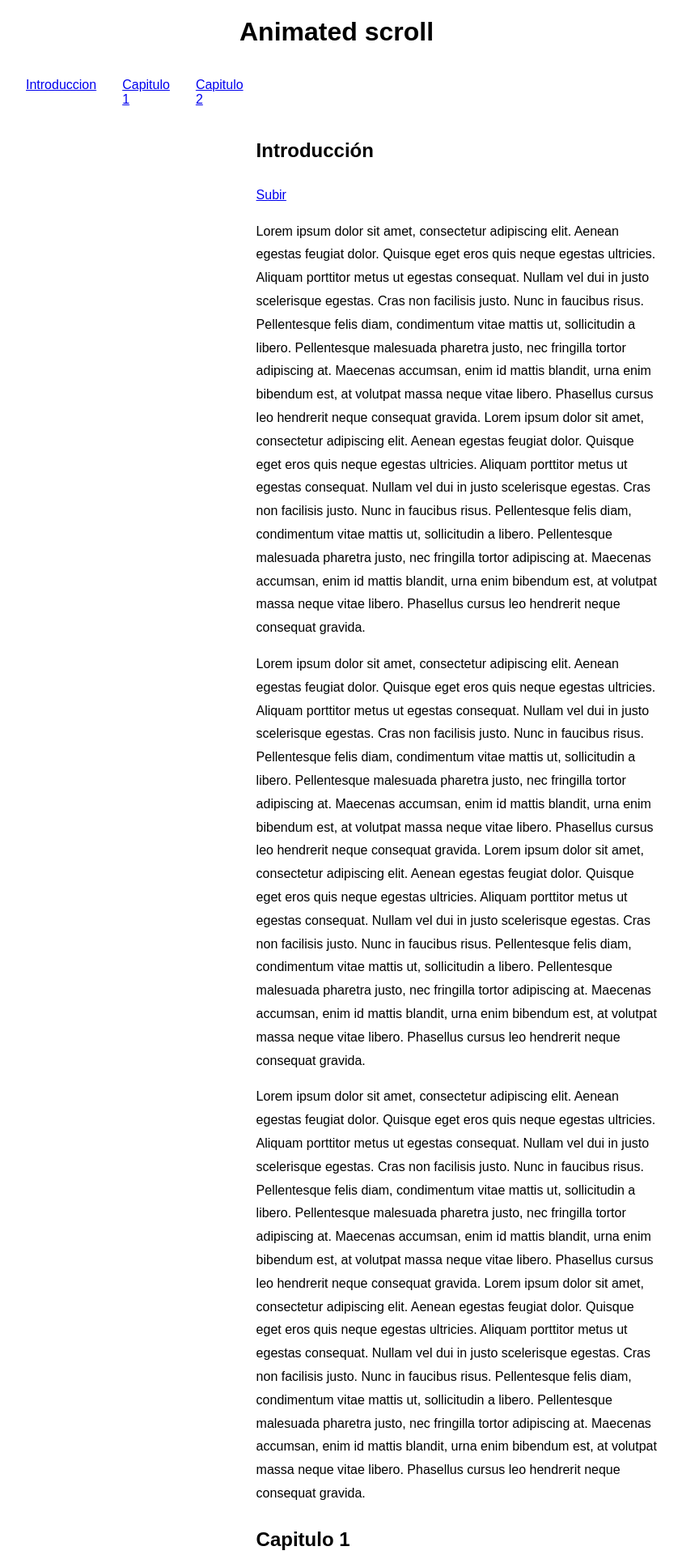
After one commit to JoshuaFrontEnd/Proyecto-Final-JS-desde-0, a web app: file public/animated-scroll.html in a window 1280 px wide. The commit adds this page. Shown: the top 1920 px of the page at 81% size, without its empty margins (224-1067 px from the left). Run offline with its HTML, style and script files only (its server is not run), Linux system fonts and the light colour scheme.

Commit message:
Estructura de archivos base para ejercicio de Scroll Animado

```diff
--- a/dev/pug/index.pug
+++ b/dev/pug/index.pug
@@ -3,3 +3,4 @@ block main
 	h1 Proyecto final Javascript Desde Cero
 	ul
 		li: a(href="/lightbox.html") Lightbox
+		li: a(href="/animated-scroll.html") Animated-Scroll
--- /dev/null
+++ b/dev/scss/animated-scroll.scss
@@ -0,0 +1,23 @@
+.animated-scroll__content,
+.animated-scroll__menu {
+  width : 80%;
+  max-width : 800px;
+  margin-left: auto;
+  margin-right: auto;
+}
+
+.animated-scroll__menu {
+  display : flex;
+  list-style: none;
+  justify-content: center;
+  padding : 0;
+
+  li {
+    margin : 1em;
+  }
+}
+
+.animated-scroll__content {
+  padding-top : 4em;
+  line-height : 1.8;
+}
--- a/dev/scss/styles.scss
+++ b/dev/scss/styles.scss
@@ -14,3 +14,4 @@ h1{
 }
 
 @import 'lightbox';
+@import 'animated-scroll';
--- /dev/null
+++ b/public/animated-scroll.html
@@ -0,0 +1,31 @@
+<!DOCTYPE html>
+<html>
+  <head>
+    <title>Javascript Desde Cero - Proyecto Final</title>
+    <meta name="viewport" content="width=device-width, user-scalable=no, initial-scale=1"/>
+    <link rel="stylesheet" href="css/styles.css"/>
+  </head>
+  <body>
+    <h1 id="top">Animated scroll</h1>
+    <ul class="animated-scroll__menu" id="menu">
+      <li><a href="#introduccion">Introduccion</a></li>
+      <li><a href="#cap1">Capitulo 1</a></li>
+      <li><a href="#cap2">Capitulo 2</a></li>
+      <article class="animated-scroll__content">
+        <h2 class="article__subtitle" id="introduccion">Introducción</h2><a href="#top">Subir</a>
+        <p>Lorem ipsum dolor sit amet, consectetur adipiscing elit. Aenean egestas feugiat dolor. Quisque eget eros quis neque egestas ultricies. Aliquam porttitor metus ut egestas consequat. Nullam vel dui in justo scelerisque egestas. Cras non facilisis justo. Nunc in faucibus risus. Pellentesque felis diam, condimentum vitae mattis ut, sollicitudin a libero. Pellentesque malesuada pharetra justo, nec fringilla tortor adipiscing at. Maecenas accumsan, enim id mattis blandit, urna enim bibendum est, at volutpat massa neque vitae libero. Phasellus cursus leo hendrerit neque consequat gravida. Lorem ipsum dolor sit amet, consectetur adipiscing elit. Aenean egestas feugiat dolor. Quisque eget eros quis neque egestas ultricies. Aliquam porttitor metus ut egestas consequat. Nullam vel dui in justo scelerisque egestas. Cras non facilisis justo. Nunc in faucibus risus. Pellentesque felis diam, condimentum vitae mattis ut, sollicitudin a libero. Pellentesque malesuada pharetra justo, nec fringilla tortor adipiscing at. Maecenas accumsan, enim id mattis blandit, urna enim bibendum est, at volutpat massa neque vitae libero. Phasellus cursus leo hendrerit neque consequat gravida.</p>
+        <p>Lorem ipsum dolor sit amet, consectetur adipiscing elit. Aenean egestas feugiat dolor. Quisque eget eros quis neque egestas ultricies. Aliquam porttitor metus ut egestas consequat. Nullam vel dui in justo scelerisque egestas. Cras non facilisis justo. Nunc in faucibus risus. Pellentesque felis diam, condimentum vitae mattis ut, sollicitudin a libero. Pellentesque malesuada pharetra justo, nec fringilla tortor adipiscing at. Maecenas accumsan, enim id mattis blandit, urna enim bibendum est, at volutpat massa neque vitae libero. Phasellus cursus leo hendrerit neque consequat gravida. Lorem ipsum dolor sit amet, consectetur adipiscing elit. Aenean egestas feugiat dolor. Quisque eget eros quis neque egestas ultricies. Aliquam porttitor metus ut egestas consequat. Nullam vel dui in justo scelerisque egestas. Cras non facilisis justo. Nunc in faucibus risus. Pellentesque felis diam, condimentum vitae mattis ut, sollicitudin a libero. Pellentesque malesuada pharetra justo, nec fringilla tortor adipiscing at. Maecenas accumsan, enim id mattis blandit, urna enim bibendum est, at volutpat massa neque vitae libero. Phasellus cursus leo hendrerit neque consequat gravida.</p>
+        <p>Lorem ipsum dolor sit amet, consectetur adipiscing elit. Aenean egestas feugiat dolor. Quisque eget eros quis neque egestas ultricies. Aliquam porttitor metus ut egestas consequat. Nullam vel dui in justo scelerisque egestas. Cras non facilisis justo. Nunc in faucibus risus. Pellentesque felis diam, condimentum vitae mattis ut, sollicitudin a libero. Pellentesque malesuada pharetra justo, nec fringilla tortor adipiscing at. Maecenas accumsan, enim id mattis blandit, urna enim bibendum est, at volutpat massa neque vitae libero. Phasellus cursus leo hendrerit neque consequat gravida. Lorem ipsum dolor sit amet, consectetur adipiscing elit. Aenean egestas feugiat dolor. Quisque eget eros quis neque egestas ultricies. Aliquam porttitor metus ut egestas consequat. Nullam vel dui in justo scelerisque egestas. Cras non facilisis justo. Nunc in faucibus risus. Pellentesque felis diam, condimentum vitae mattis ut, sollicitudin a libero. Pellentesque malesuada pharetra justo, nec fringilla tortor adipiscing at. Maecenas accumsan, enim id mattis blandit, urna enim bibendum est, at volutpat massa neque vitae libero. Phasellus cursus leo hendrerit neque consequat gravida.</p>
+        <h2 class="article__subtitle" id="cap1">Capitulo 1</h2><a href="#top">Subir</a>
+        <p>Lorem ipsum dolor sit amet, consectetur adipiscing elit. Aenean egestas feugiat dolor. Quisque eget eros quis neque egestas ultricies. Aliquam porttitor metus ut egestas consequat. Nullam vel dui in justo scelerisque egestas. Cras non facilisis justo. Nunc in faucibus risus. Pellentesque felis diam, condimentum vitae mattis ut, sollicitudin a libero. Pellentesque malesuada pharetra justo, nec fringilla tortor adipiscing at. Maecenas accumsan, enim id mattis blandit, urna enim bibendum est, at volutpat massa neque vitae libero. Phasellus cursus leo hendrerit neque consequat gravida. Lorem ipsum dolor sit amet, consectetur adipiscing elit. Aenean egestas feugiat dolor. Quisque eget eros quis neque egestas ultricies. Aliquam porttitor metus ut egestas consequat. Nullam vel dui in justo scelerisque egestas. Cras non facilisis justo. Nunc in faucibus risus. Pellentesque felis diam, condimentum vitae mattis ut, sollicitudin a libero. Pellentesque malesuada pharetra justo, nec fringilla tortor adipiscing at. Maecenas accumsan, enim id mattis blandit, urna enim bibendum est, at volutpat massa neque vitae libero. Phasellus cursus leo hendrerit neque consequat gravida.</p>
+        <p>Lorem ipsum dolor sit amet, consectetur adipiscing elit. Aenean egestas feugiat dolor. Quisque eget eros quis neque egestas ultricies. Aliquam porttitor metus ut egestas consequat. Nullam vel dui in justo scelerisque egestas. Cras non facilisis justo. Nunc in faucibus risus. Pellentesque felis diam, condimentum vitae mattis ut, sollicitudin a libero. Pellentesque malesuada pharetra justo, nec fringilla tortor adipiscing at. Maecenas accumsan, enim id mattis blandit, urna enim bibendum est, at volutpat massa neque vitae libero. Phasellus cursus leo hendrerit neque consequat gravida. Lorem ipsum dolor sit amet, consectetur adipiscing elit. Aenean egestas feugiat dolor. Quisque eget eros quis neque egestas ultricies. Aliquam porttitor metus ut egestas consequat. Nullam vel dui in justo scelerisque egestas. Cras non facilisis justo. Nunc in faucibus risus. Pellentesque felis diam, condimentum vitae mattis ut, sollicitudin a libero. Pellentesque malesuada pharetra justo, nec fringilla tortor adipiscing at. Maecenas accumsan, enim id mattis blandit, urna enim bibendum est, at volutpat massa neque vitae libero. Phasellus cursus leo hendrerit neque consequat gravida.</p>
+        <p>Lorem ipsum dolor sit amet, consectetur adipiscing elit. Aenean egestas feugiat dolor. Quisque eget eros quis neque egestas ultricies. Aliquam porttitor metus ut egestas consequat. Nullam vel dui in justo scelerisque egestas. Cras non facilisis justo. Nunc in faucibus risus. Pellentesque felis diam, condimentum vitae mattis ut, sollicitudin a libero. Pellentesque malesuada pharetra justo, nec fringilla tortor adipiscing at. Maecenas accumsan, enim id mattis blandit, urna enim bibendum est, at volutpat massa neque vitae libero. Phasellus cursus leo hendrerit neque consequat gravida. Lorem ipsum dolor sit amet, consectetur adipiscing elit. Aenean egestas feugiat dolor. Quisque eget eros quis neque egestas ultricies. Aliquam porttitor metus ut egestas consequat. Nullam vel dui in justo scelerisque egestas. Cras non facilisis justo. Nunc in faucibus risus. Pellentesque felis diam, condimentum vitae mattis ut, sollicitudin a libero. Pellentesque malesuada pharetra justo, nec fringilla tortor adipiscing at. Maecenas accumsan, enim id mattis blandit, urna enim bibendum est, at volutpat massa neque vitae libero. Phasellus cursus leo hendrerit neque consequat gravida.</p>
+        <h2 class="article__subtitle" id="cap2">Capitulo 2</h2><a href="#top">Subir</a>
+        <p>Lorem ipsum dolor sit amet, consectetur adipiscing elit. Aenean egestas feugiat dolor. Quisque eget eros quis neque egestas ultricies. Aliquam porttitor metus ut egestas consequat. Nullam vel dui in justo scelerisque egestas. Cras non facilisis justo. Nunc in faucibus risus. Pellentesque felis diam, condimentum vitae mattis ut, sollicitudin a libero. Pellentesque malesuada pharetra justo, nec fringilla tortor adipiscing at. Maecenas accumsan, enim id mattis blandit, urna enim bibendum est, at volutpat massa neque vitae libero. Phasellus cursus leo hendrerit neque consequat gravida. Lorem ipsum dolor sit amet, consectetur adipiscing elit. Aenean egestas feugiat dolor. Quisque eget eros quis neque egestas ultricies. Aliquam porttitor metus ut egestas consequat. Nullam vel dui in justo scelerisque egestas. Cras non facilisis justo. Nunc in faucibus risus. Pellentesque felis diam, condimentum vitae mattis ut, sollicitudin a libero. Pellentesque malesuada pharetra justo, nec fringilla tortor adipiscing at. Maecenas accumsan, enim id mattis blandit, urna enim bibendum est, at volutpat massa neque vitae libero. Phasellus cursus leo hendrerit neque consequat gravida.</p>
+        <p>Lorem ipsum dolor sit amet, consectetur adipiscing elit. Aenean egestas feugiat dolor. Quisque eget eros quis neque egestas ultricies. Aliquam porttitor metus ut egestas consequat. Nullam vel dui in justo scelerisque egestas. Cras non facilisis justo. Nunc in faucibus risus. Pellentesque felis diam, condimentum vitae mattis ut, sollicitudin a libero. Pellentesque malesuada pharetra justo, nec fringilla tortor adipiscing at. Maecenas accumsan, enim id mattis blandit, urna enim bibendum est, at volutpat massa neque vitae libero. Phasellus cursus leo hendrerit neque consequat gravida. Lorem ipsum dolor sit amet, consectetur adipiscing elit. Aenean egestas feugiat dolor. Quisque eget eros quis neque egestas ultricies. Aliquam porttitor metus ut egestas consequat. Nullam vel dui in justo scelerisque egestas. Cras non facilisis justo. Nunc in faucibus risus. Pellentesque felis diam, condimentum vitae mattis ut, sollicitudin a libero. Pellentesque malesuada pharetra justo, nec fringilla tortor adipiscing at. Maecenas accumsan, enim id mattis blandit, urna enim bibendum est, at volutpat massa neque vitae libero. Phasellus cursus leo hendrerit neque consequat gravida.</p>
+        <p>Lorem ipsum dolor sit amet, consectetur adipiscing elit. Aenean egestas feugiat dolor. Quisque eget eros quis neque egestas ultricies. Aliquam porttitor metus ut egestas consequat. Nullam vel dui in justo scelerisque egestas. Cras non facilisis justo. Nunc in faucibus risus. Pellentesque felis diam, condimentum vitae mattis ut, sollicitudin a libero. Pellentesque malesuada pharetra justo, nec fringilla tortor adipiscing at. Maecenas accumsan, enim id mattis blandit, urna enim bibendum est, at volutpat massa neque vitae libero. Phasellus cursus leo hendrerit neque consequat gravida. Lorem ipsum dolor sit amet, consectetur adipiscing elit. Aenean egestas feugiat dolor. Quisque eget eros quis neque egestas ultricies. Aliquam porttitor metus ut egestas consequat. Nullam vel dui in justo scelerisque egestas. Cras non facilisis justo. Nunc in faucibus risus. Pellentesque felis diam, condimentum vitae mattis ut, sollicitudin a libero. Pellentesque malesuada pharetra justo, nec fringilla tortor adipiscing at. Maecenas accumsan, enim id mattis blandit, urna enim bibendum est, at volutpat massa neque vitae libero. Phasellus cursus leo hendrerit neque consequat gravida.</p>
+        <script src="js/animated-scroll.js"></script>
+      </article>
+    </ul>
+  </body>
+</html>
--- a/public/css/styles.css
+++ b/public/css/styles.css
@@ -1 +1 @@
-*,:after,:before{box-sizing:border-box}body{margin:0;font-family:sans-serif}h1{text-align:center}.gallery-container{margin:auto;max-width:900px;width:100%;display:-ms-grid;display:grid;-ms-grid-columns:(1fr)[4];grid-template-columns:repeat(4,1fr);grid-gap:.5em}.gallery-img{display:block;width:100%;cursor:pointer}.lightbox-overlay{position:fixed;top:0;left:0;width:100%;height:100%;background:rgba(0,0,0,.8);display:-webkit-box;display:-ms-flexbox;display:flex;z-index:1}.lightbox-container{position:relative;margin:auto;background:#fff;padding:1em;max-width:900px;width:92%;border-radius:.2em}.lightbox-image{width:100%}.close-modal{background:tomato;color:#fff;position:absolute;width:1.8em;height:1.8em;text-align:center;line-height:1.8em;top:-.9em;right:-.9em;border-radius:50%;cursor:pointer}.lightbox-description{text-align:center;font-size:1.1em}.lightbox-navigation{display:-webkit-box;display:-ms-flexbox;display:flex;-webkit-box-pack:justify;-ms-flex-pack:justify;justify-content:space-between;font-size:.9em;opacity:.8}.lightbox-navigation__button{text-decoration:none;color:tomato}
+*,:after,:before{box-sizing:border-box}body{margin:0;font-family:sans-serif}h1{text-align:center}.gallery-container{margin:auto;max-width:900px;width:100%;display:-ms-grid;display:grid;-ms-grid-columns:(1fr)[4];grid-template-columns:repeat(4,1fr);grid-gap:.5em}.gallery-img{display:block;width:100%;cursor:pointer}.lightbox-overlay{position:fixed;top:0;left:0;width:100%;height:100%;background:rgba(0,0,0,.8);display:-webkit-box;display:-ms-flexbox;display:flex;z-index:1}.lightbox-container{position:relative;margin:auto;background:#fff;padding:1em;max-width:900px;width:92%;border-radius:.2em}.lightbox-image{width:100%}.close-modal{background:tomato;color:#fff;position:absolute;width:1.8em;height:1.8em;text-align:center;line-height:1.8em;top:-.9em;right:-.9em;border-radius:50%;cursor:pointer}.lightbox-description{text-align:center;font-size:1.1em}.lightbox-navigation{display:-webkit-box;display:-ms-flexbox;display:flex;-webkit-box-pack:justify;-ms-flex-pack:justify;justify-content:space-between;font-size:.9em;opacity:.8}.lightbox-navigation__button{text-decoration:none;color:tomato}.animated-scroll__content,.animated-scroll__menu{width:80%;max-width:800px;margin-left:auto;margin-right:auto}.animated-scroll__menu{display:-webkit-box;display:-ms-flexbox;display:flex;list-style:none;-webkit-box-pack:center;-ms-flex-pack:center;justify-content:center;padding:0}.animated-scroll__menu li{margin:1em}.animated-scroll__content{padding-top:4em;line-height:1.8}
--- a/public/index.html
+++ b/public/index.html
@@ -9,6 +9,7 @@
     <h1>Proyecto final Javascript Desde Cero</h1>
     <ul>
       <li><a href="/lightbox.html">Lightbox</a></li>
+      <li><a href="/animated-scroll.html">Animated-Scroll</a></li>
     </ul>
   </body>
 </html>
```
Also changed, not shown: dev/pug/animated-scroll.pug (added, +29 -0 lines), dev/js/animated-scroll.js (added).
